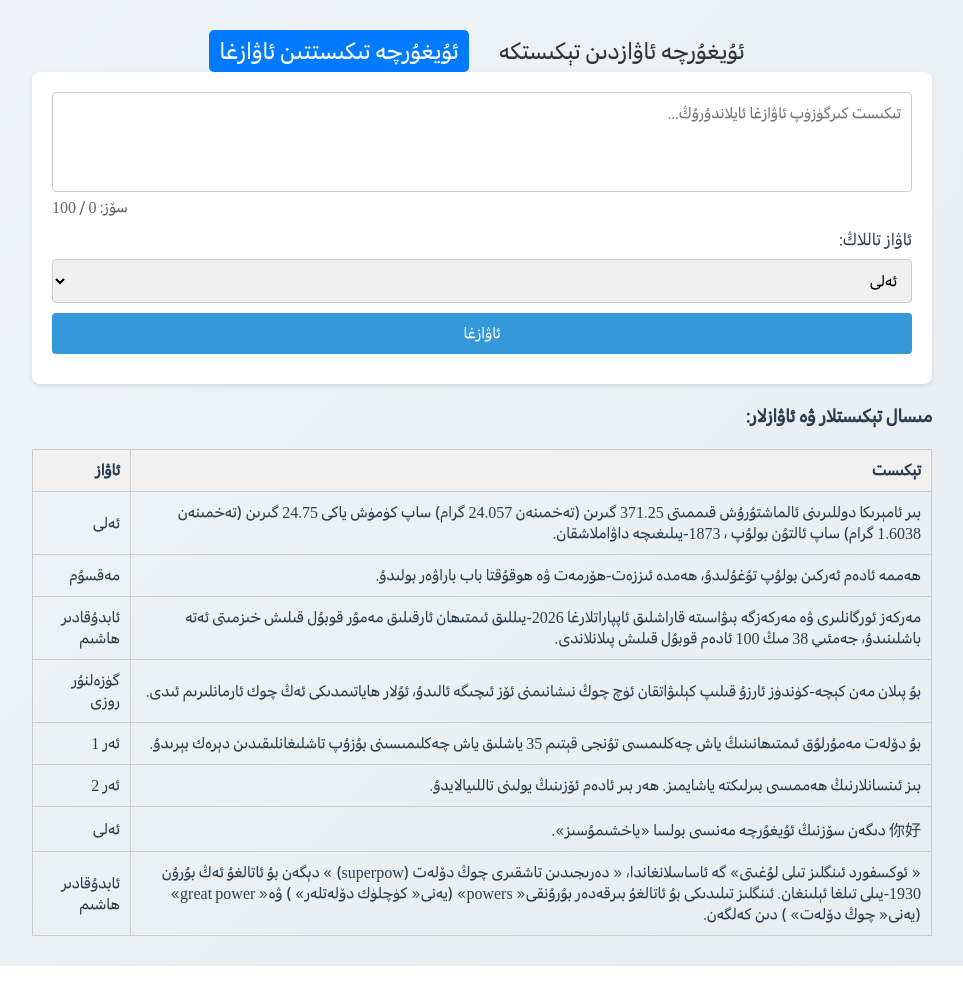
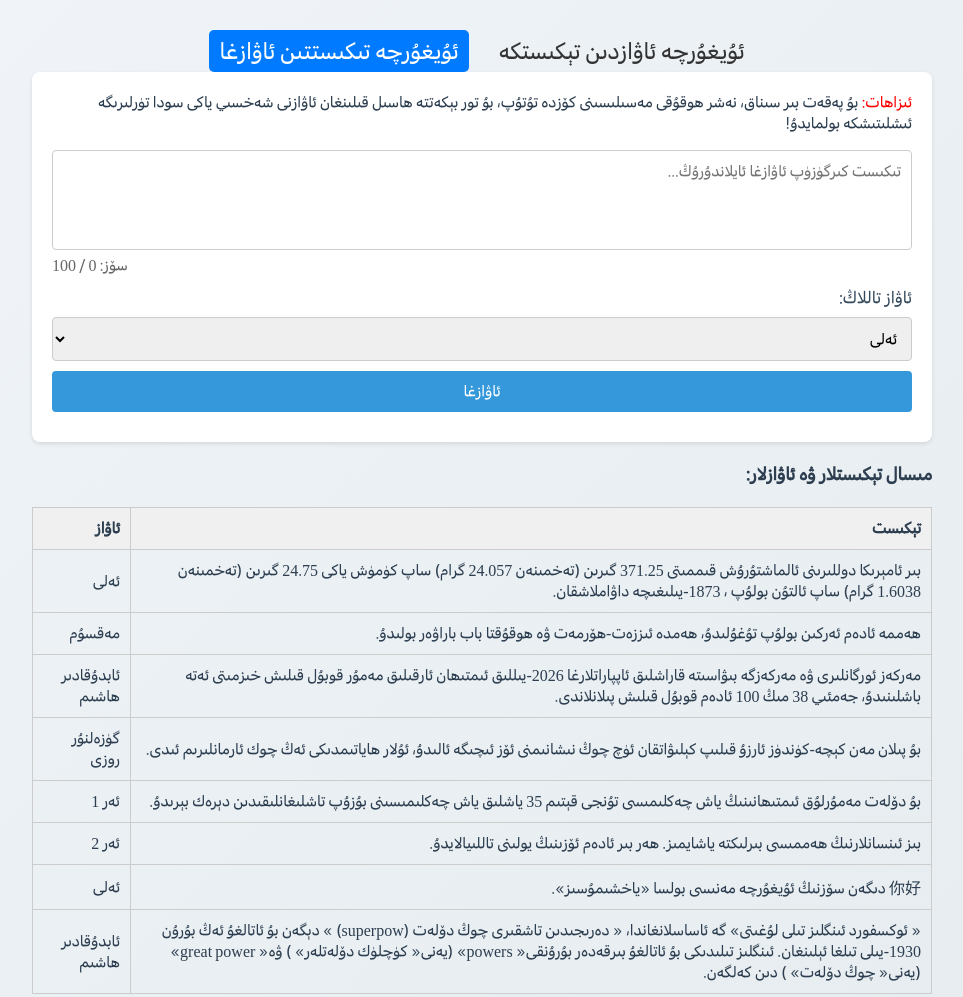
Before and after one commit to Alimjoo/synthesizer, a website: page public/index.html in a window 1280 px wide. Shown: the whole page, without its empty margins (158-1121 px from the left). Before the commit the page ends 966 px from the top, so only its background shows below. Drawn offline with Linux system fonts and the light colour scheme.

Commit message:
added warning

```diff
--- a/public/index.html
+++ b/public/index.html
@@ -44,6 +44,10 @@
     </div>
     <div class="form-container">
         <form id="ttsForm">
+            <p id="warning">
+                <span style="color: red;">ئىزاھات:</span>
+                 بۇ پەقەت بىر سىناق، نەشر ھوقۇقى مەسىلىسىنى كۆزدە تۇتۇپ، بۇ تور بېكەتتە ھاسىل قىلىنغان ئاۋازنى شەخسىي ياكى سودا تۈرلىرىگە ئىشلىتىشكە بولمايدۇ!
+            </p>
             <textarea name="text" id="inputarea" rows="4" placeholder="تىكىست كىرگۈزۈپ ئاۋازغا ئايلاندۇرۇڭ..." required></textarea>
             <div id="wordCount">سۆز: 0 / 100</div>
             <label for="model_id">ئاۋاز تاللاڭ:</label>
--- a/public/style.css
+++ b/public/style.css
@@ -158,6 +158,11 @@ label {
     direction: rtl;
 }
 
+#warning{
+    direction: rtl;
+    margin-top: 0px;
+}
+
 @media (max-width: 600px) {
     body {
         padding: 15px;
```
